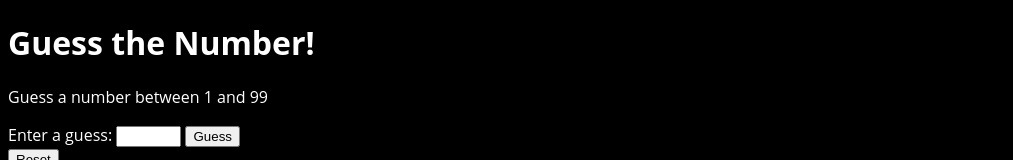
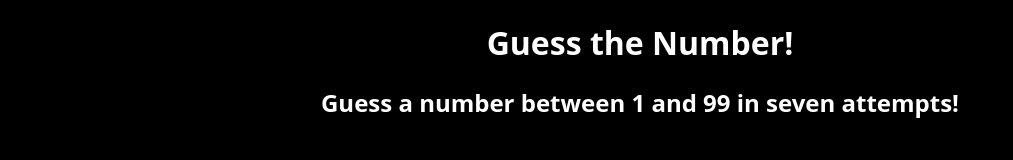
Before and after one commit to LuBloodZ/LuBloodZ.github.io, a plain HTML site: page lab2/Guess_the_Number/index.html in a window 1280 px wide. Shown: the top 160 px of the page, without its empty margins (0-1013 px from the left). Drawn offline with Linux system fonts and the light colour scheme; files that its build step writes are made by us from their sources; a script that the page names is missing.

Commit message:
adding image + fix

```diff
--- a/lab2/Guess_the_Number/index.html
+++ b/lab2/Guess_the_Number/index.html
@@ -1,26 +1,22 @@
 <!DOCTYPE html>
-<html lang="en">
-
+<html>
     <head>
-    <meta charset="UTF-8">
-    <meta name="viewport" content="width=device-width, initial-scale=1.0">
-    <title>Guess the Number</title>
+        <title> Guess a Number </title>
+        <meta charset="utf-8">
         <link href="css/styles.css" rel="stylesheet" type="text/css">
     </head>
-
     <body>
 
+        <header>
+            <h1>Guess the Number!</h1>
+            <h2>Guess a number between 1 and 99 in seven attempts!</h2>
+        </header>
+        <br>
         <div id="main">
-
-        <h1>Guess the Number!</h1>
-
-        <p>Guess a number between 1 and 99</p>
-
           Enter a guess:
           <input type="text" id="playerGuess" size="5">
-        <button id="guessBtn">Guess</button>
-        <br>
-        <button id="resetBtn">Reset</button>
+          <button id="guessBtn"> Guess </button> <br>
+          <button id="resetBtn"> Reset </button>
 
           <!-- feedback message shows here -->
           <div id="feedback"></div>
@@ -36,7 +32,6 @@
               Wins: <span id="wins">0</span> |
               Losses: <span id="losses">0</span>
           </div>
-
         </div>
 
         <footer>
```
Also changed, not shown: lab2/Guess_the_Number/img/Monterey_Bay_Logo.png (added), 1 other file. Lines whose indentation alone changed are shown as unchanged.
